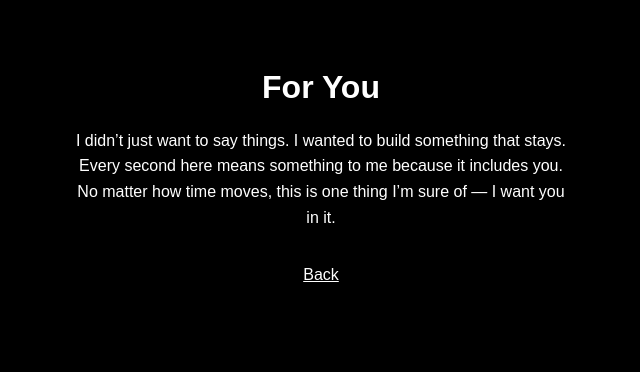
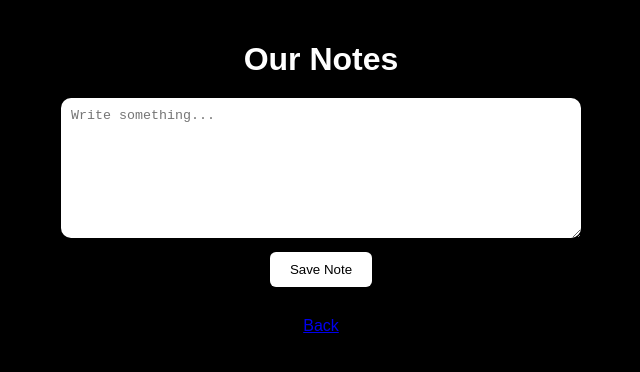
Before and after one commit to ch-rvs/ch-rvs, a plain HTML site: page note.html in a window 1280 px wide. Shown: the whole page, without its empty margins (319-959 px from the left). Drawn offline with Linux system fonts and the light colour scheme.

Commit message:
Update note.html

```diff
--- a/note.html
+++ b/note.html
@@ -1,48 +1,97 @@
 <!DOCTYPE html>
 <html>
 <head>
-<title>Note</title>
+<title>Our Notes</title>
 
 <style>
 body {
+    margin:0;
     background:black;
     color:white;
     font-family:Arial;
     text-align:center;
-    padding:40px;
+    padding:20px;
 }
 
-p {
-    max-width:500px;
-    margin:auto;
-    line-height:1.6;
+h1 {
+    margin-bottom:20px;
 }
 
-a {
-    color:white;
+textarea {
+    width:90%;
+    max-width:500px;
+    height:120px;
+    border-radius:10px;
+    padding:10px;
+    border:none;
+}
+
+button {
+    margin-top:10px;
+    padding:10px 20px;
+    border:none;
+    background:white;
+    color:black;
+    border-radius:6px;
+    cursor:pointer;
+}
+
+.notes {
+    margin-top:30px;
+}
+
+.note {
+    background:#111;
+    padding:10px;
+    margin:10px auto;
+    max-width:500px;
+    border-radius:10px;
+    text-align:left;
 }
 </style>
 </head>
 
 <body>
 
-<h1>For You</h1>
+<h1>Our Notes</h1>
 
-<p>
-I didn’t just want to say things.
-I wanted to build something that stays.
+<textarea id="noteInput" placeholder="Write something..."></textarea><br>
+<button onclick="addNote()">Save Note</button>
 
-Every second here means something to me
-because it includes you.
-
-No matter how time moves,
-this is one thing I’m sure of —
-I want you in it.
-</p>
-
-<br><br>
+<div class="notes" id="notes"></div>
 
 <a href="index.html">Back</a>
 
+<script>
+let notes = JSON.parse(localStorage.getItem("notes")) || [];
+
+function displayNotes() {
+    const container = document.getElementById("notes");
+    container.innerHTML = "";
+
+    notes.forEach(n => {
+        const div = document.createElement("div");
+        div.className = "note";
+        div.innerText = n;
+        container.appendChild(div);
+    });
+}
+
+function addNote() {
+    const input = document.getElementById("noteInput");
+    const text = input.value;
+
+    if (text.trim() === "") return;
+
+    notes.push(text);
+    localStorage.setItem("notes", JSON.stringify(notes));
+
+    input.value = "";
+    displayNotes();
+}
+
+displayNotes();
+</script>
+
 </body>
 </html>
```
